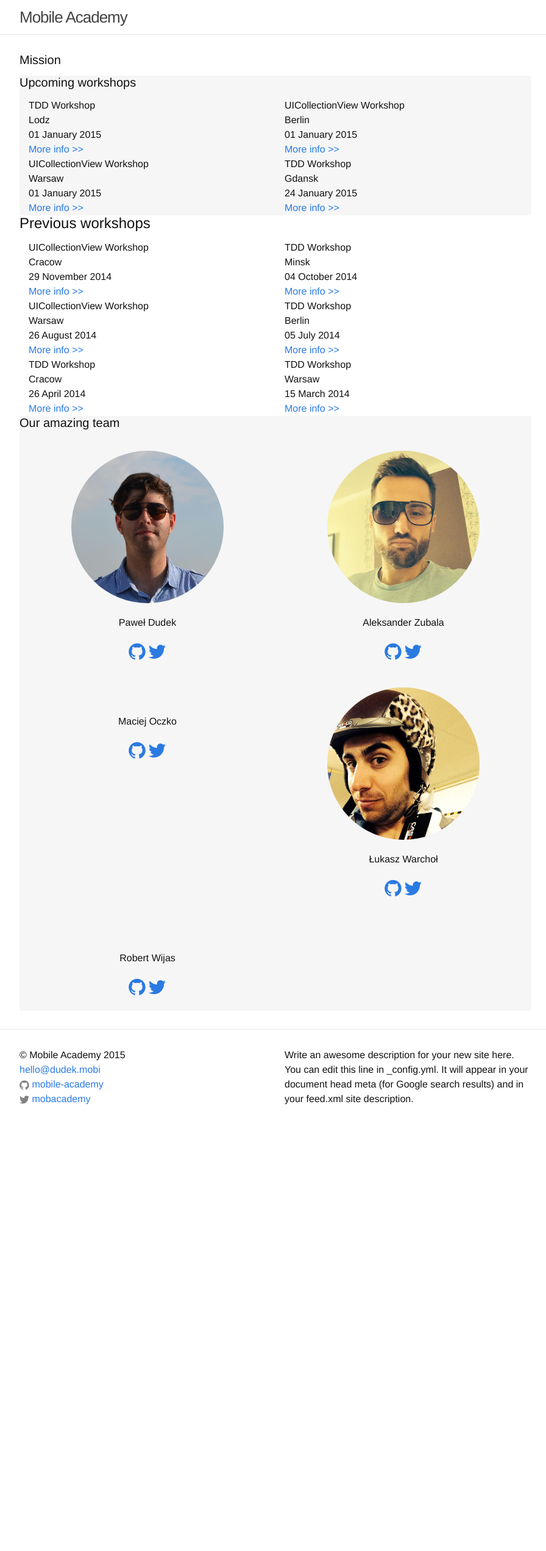
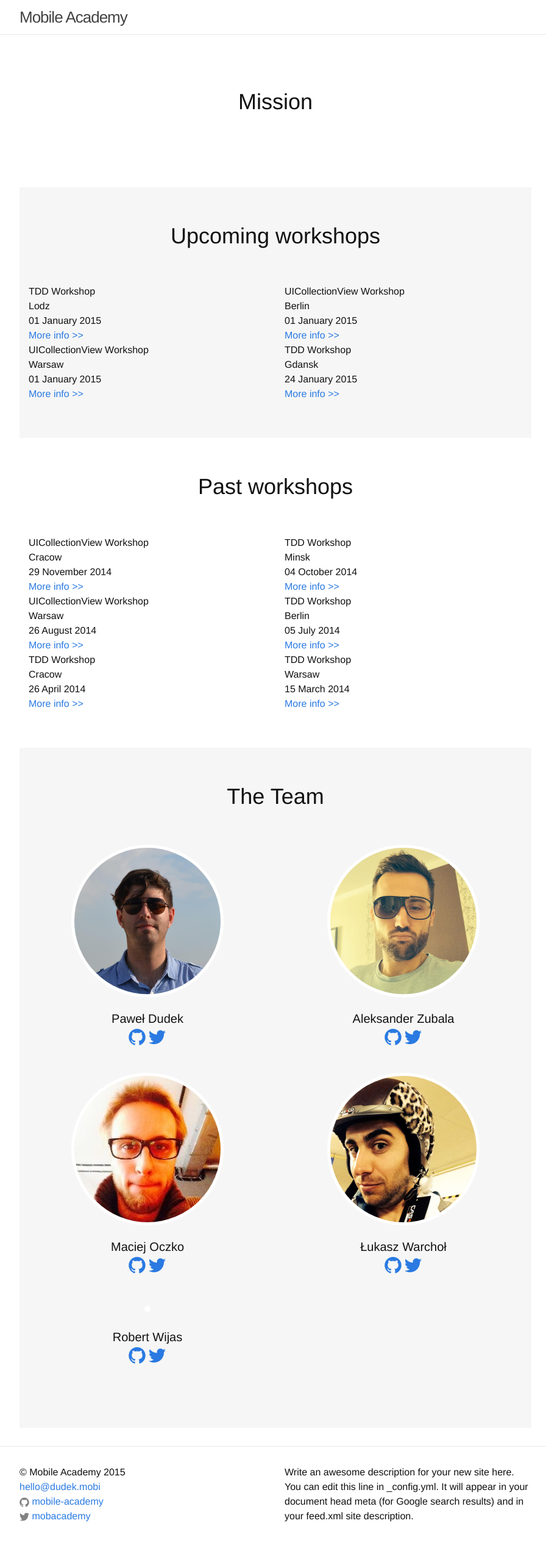
Before and after one commit to mobile-academy/mobile-academy.github.io-archive, a Jekyll site: the page built from index.html, in a window 1280 px wide. Shown: the whole page at 61% size, without its empty margins (188-1084 px from the left). Built offline with Jekyll 4.4.1, drawn with Linux system fonts in a browser that asks for light colours; before the commit the page ends 1859 px from its top, so only the background shows below that.

Commit message:
more images & layout

```diff
--- a/_data/team.yml
+++ b/_data/team.yml
@@ -4,12 +4,17 @@
   image: resources/team/dudek.jpg
 
 - name: Aleksander Zubala
+  twitter: alekzubala
+  github:
   image: resources/team/zubala.jpg
 
 - name: Maciej Oczko
   github: literator
+  twitter: MaciejOczko
+  image: resources/team/oczko.jpg
 
 - name: Łukasz Warchoł
+  twitter: warcholuke
   image: resources/team/warchol.jpg
 
 - name: Robert Wijas
--- a/_sass/_base.scss
+++ b/_sass/_base.scss
@@ -41,19 +41,36 @@ ul, ol, dl, figure,
 
 .team_member_name {
     margin-top: 20px;
-    margin-bottom: 20px;
+
+    font-size: 20px;
+    font-weight: 500;
 }
 
 .team_member_card {
     @extend .text-center;
 
-    margin-top: 20px;
-    margin-bottom: 20px;
+    margin-bottom: 40px;
 
     > img {
         max-width: 250px;
         max-height: 250px;
+
+        border: 5px solid #ffffff;
     }
+}
+
+/**
+* Generic
+*/
+
+.section-heading {
+    @extend .text-center;
+    margin-bottom: 60px;
+}
+
+.home-section {
+    padding-top: 60px;
+    padding-bottom: 60px;
 }
 
 /**
--- a/_sass/_layout.scss
+++ b/_sass/_layout.scss
@@ -25,11 +25,6 @@
 
 .image-container {
     margin-bottom: 20px
-}
-
-.team_person {
-    margin-right: auto;
-    margin-left: auto;
 }
 
 .site-nav {
--- a/index.html
+++ b/index.html
@@ -4,12 +4,12 @@ layout: default
 <div class="home">
   <!-- Mission -->
   <div class="home-section light-background">
-    <h1 class="page-heading">Mission</h1>
+    <h1 class="section-heading">Mission</h1>
   </div>
   <!-- /Mission -->
   <!-- Upcoming -->
   <div class="home-section dark-background">
-    <h1 class="page-heading">Upcoming workshops</h1>
+    <h1 class="section-heading">Upcoming workshops</h1>
     <div class="container-fluid">
       {% assign  upcoming_workshops = (site.upcoming | sort: 'date') %}
       {% for upcoming_workshop in upcoming_workshops %}
@@ -37,7 +37,7 @@ layout: default
     <!-- /Upcoming -->
     <!-- Previous -->
     <div class="home-section light-background">
-      <h3>Previous workshops</h1>
+      <h1 class="section-heading">Past workshops</h1>
       <div class="container-fluid">
         {% assign  past_workshops = (site.past | sort: 'date') %}
         {% for past_workshop in past_workshops reversed %}
@@ -64,7 +64,7 @@ layout: default
     <!-- /Previous -->
     <!-- Team -->
     <div class="home-section dark-background">
-      <h1 class="page-heading">Our amazing team</h1>
+      <h1 class="section-heading">The Team</h1>
       <div class="container-fluid">
         {% for member in site.data.team %}
         {% capture modulo %}{{ forloop.index0 | modulo:2 }}{% endcapture %}
```
Also changed, not shown: README.md, resources/team/oczko.jpg (added).
